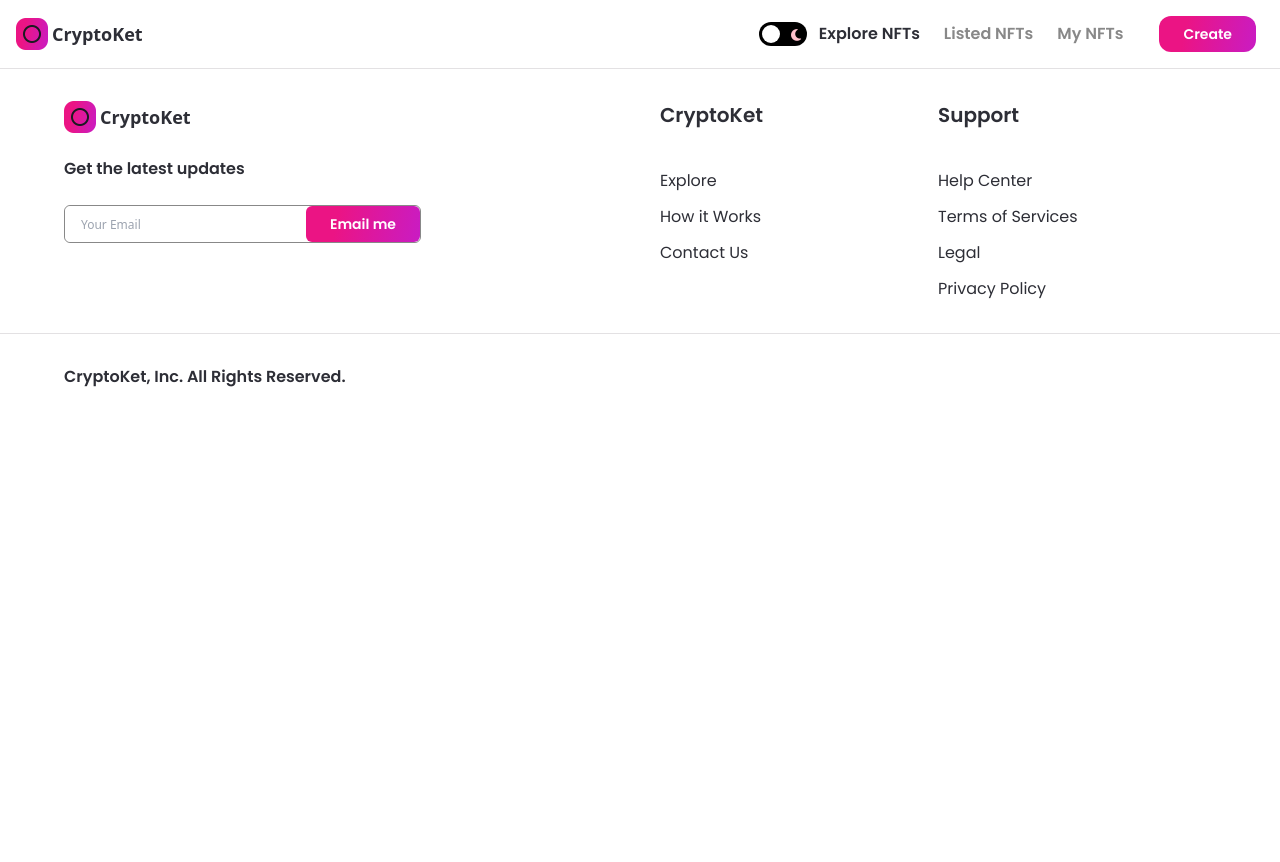
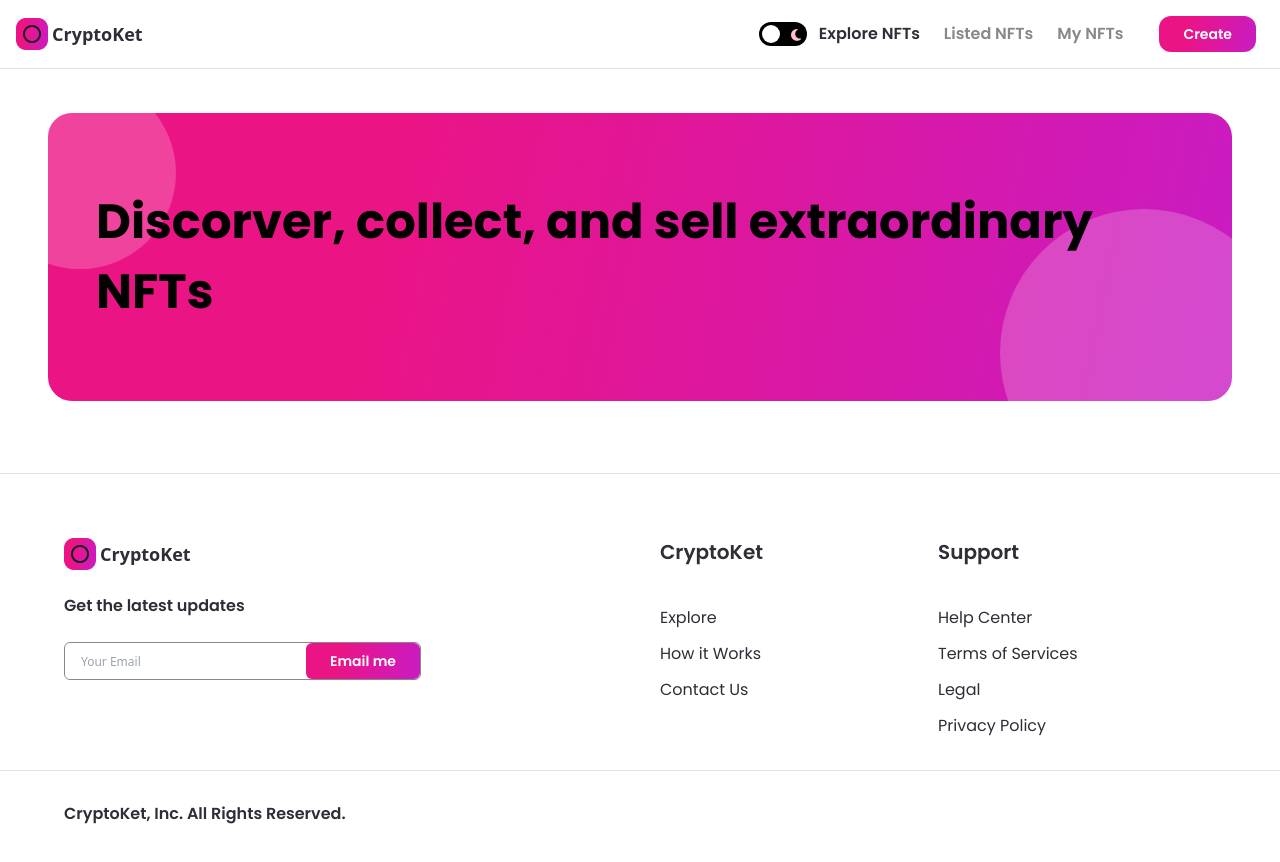
Before and after one commit to habibullahturkmen/nft-marketplace, a Next.js app: page / in a window 1280 px wide. Shown: the top 862 px of the page. Before the commit the page ends 800 px from the top, so only its background shows below. Built offline with nearby package versions, Linux system fonts and the light colour scheme.

Commit message:
Banner component added

```diff
--- /dev/null
+++ b/components/Banner.jsx
@@ -0,0 +1,11 @@
+import React from 'react';
+
+const Banner = ({ name, parentStyles, childStyles }) => (
+  <div className={`relative w-full flex items-center z-0 overflow-hidden nft-gradient ${parentStyles}`}>
+    <p className={`font-bold text-5xl font-poppins leading-70 ${childStyles}`}>{name}</p>
+    <div className="absolute w-48 h-48 sm:w-32 sm:h-32 rounded-full white-bg -top-9 -left-16 -z-5" />
+    <div className="absolute w-72 h-72 sm:w-56 sm:h-56 rounded-full white-bg -bottom-24 -right-14 -z-5" />
+  </div>
+);
+
+export default Banner;
--- a/components/index.js
+++ b/components/index.js
@@ -1,5 +1,6 @@
 import Footer from './Footer';
 import Navbar from './Navbar';
 import Button from './Button';
+import Banner from './Banner.jsx';
 
-export { Footer, Navbar, Button };
+export { Footer, Navbar, Button, Banner };
--- a/pages/_app.js
+++ b/pages/_app.js
@@ -8,7 +8,9 @@
   <ThemeProvider attribute="class">
     <div className="dark:bg-nft-dark bg-white min-h-screen">
       <Navbar />
-      <Component {...pageProps} />
+      <div className="pt-65">
+        <Component {...pageProps} />
+      </div>
       <Footer />
     </div>
     <Script src="https://kit.fontawesome.com/d45b25ceeb.js" crossorigin="anonymous" />
--- a/pages/index.js
+++ b/pages/index.js
@@ -1,8 +1,14 @@
+import { Banner } from '../components';
+
 const Home = () => (
-  <div>
-    <h1 className="text-3xl font-bold underline">
-      Hello world!
-    </h1>
+  <div className="flex justify-center sm:px-4 p-12">
+    <div className="w-full minmd:w-4/5">
+      <Banner
+        name="Discorver, collect, and sell extraordinary NFTs"
+        childStyles="md:text-4xl sm:text-2xl xs:text-xl text-left"
+        parentStyles="justify-start mb-6 h-72 sm:h-60 p-12 xs:p-4 xs:h-44 rounded-3xl"
+      />
+    </div>
   </div>
 );
 
```
